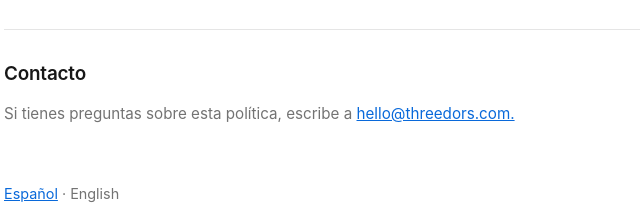
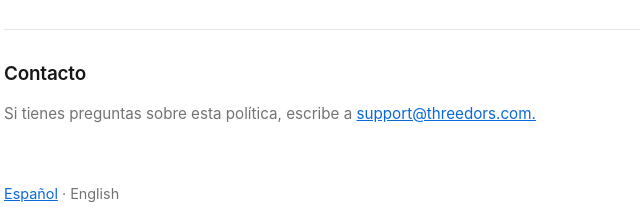
Before and after one commit to v1dalhernan/privacy, a plain HTML site: page rentals/index.html in a window 1280 px wide. Shown: the part 2746-2960 px from the top of the page, 296-936 px from the left. Drawn offline with Linux system fonts and the light colour scheme.

Commit message:
Rentals pages: contact support@threedors.com
Co-Authored-By: Claude Opus 5.5 <noreply@anthropic.com>
Claude-Session: https://claude.ai/code/session_01U69aGdHZmW3zKEBEdtEBCd

```diff
--- a/rentals/index.html
+++ b/rentals/index.html
@@ -298,7 +298,7 @@
 </section>
 <section class="policy-section">
 <h2>Contacto</h2>
-<p>Si tienes preguntas sobre esta política, escribe a <a href="mailto:hello@threedors.com." class="inline-link">hello@threedors.com.</a></p>
+<p>Si tienes preguntas sobre esta política, escribe a <a href="mailto:support@threedors.com." class="inline-link">support@threedors.com.</a></p>
 </section>
       <p class="lang-switch" style="margin-top:56px"><a href="#es">Español</a> &middot; English</p>
 <div id="en"></div>
@@ -357,7 +357,7 @@
 </section>
 <section class="policy-section">
 <h2>Contact</h2>
-<p>Questions about this policy: <a href="mailto:hello@threedors.com." class="inline-link">hello@threedors.com.</a></p>
+<p>Questions about this policy: <a href="mailto:support@threedors.com." class="inline-link">support@threedors.com.</a></p>
 </section>
       <p class="lang-switch" style="margin-top:40px"><a href="/rentals/terms/">Términos de uso &middot; Terms of Use</a></p>
     </main>
```
Also changed, not shown: rentals/terms/index.html (+2 -2 lines).
